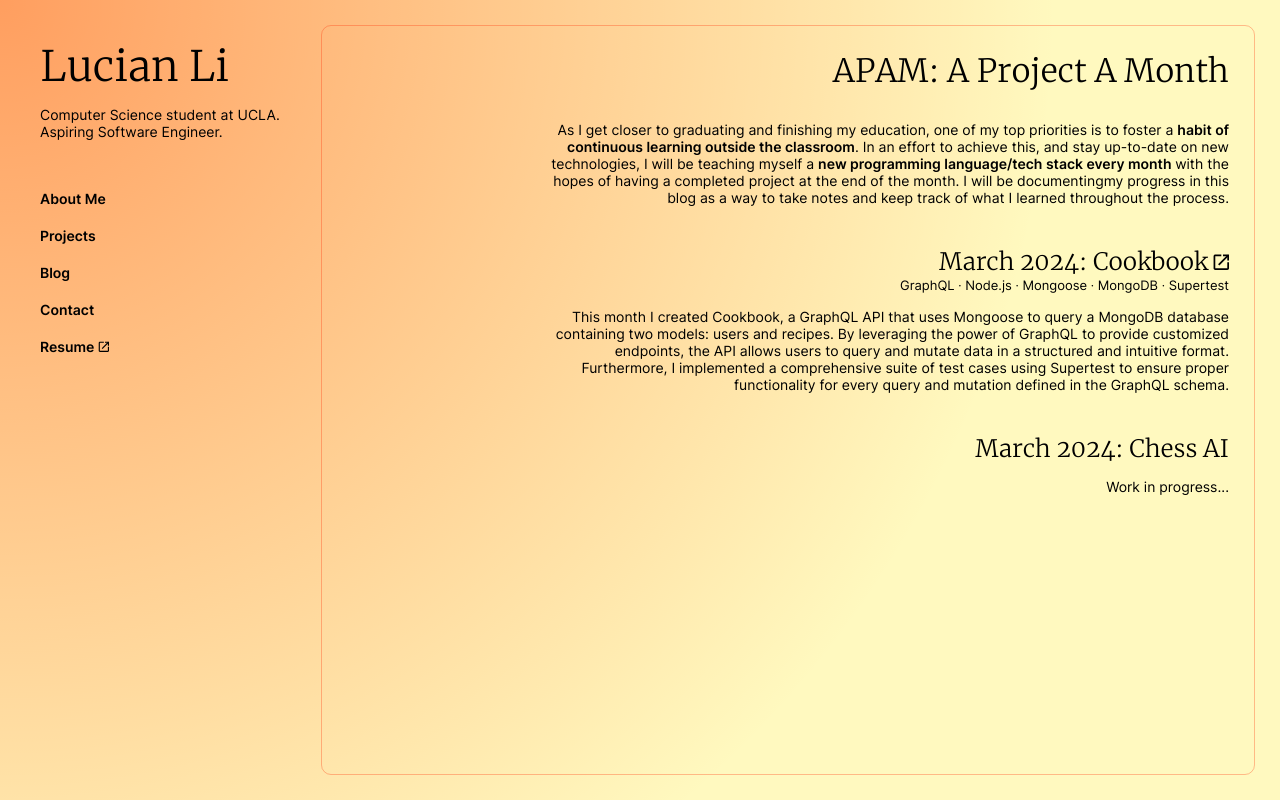
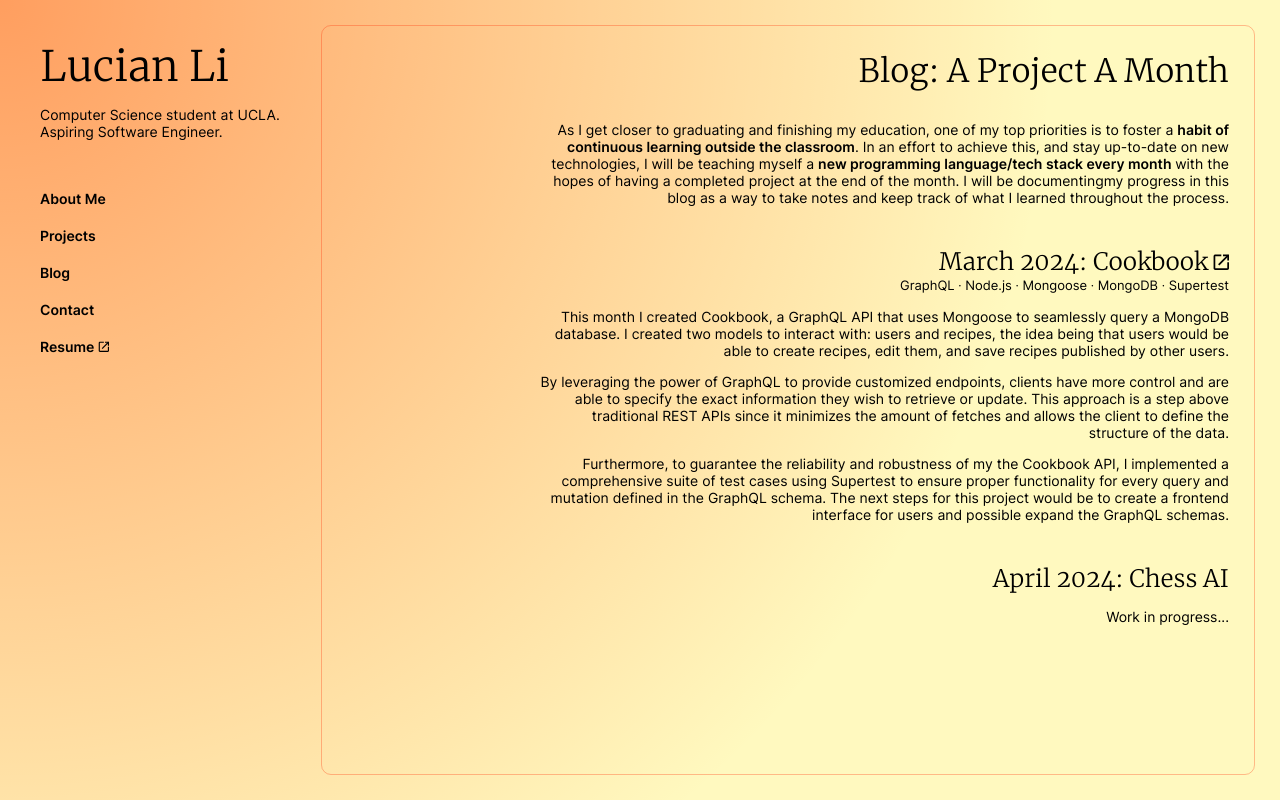
Before and after one commit to lucianli/personal-website, a React (Create React App) app: page /blog in a window 1280 px wide. Built offline with nearby package versions, Linux system fonts and the light colour scheme.

Commit message:
updated blog

```diff
--- a/src/pages/About.js
+++ b/src/pages/About.js
@@ -22,7 +22,7 @@ const About = () => {
             <p className={isMobile ? "about__content about__mobileContent" : "about__content"}>
                 As I get closer to graduating and finishing my education, one of my top priorities is to foster
                 a <p className={"about__bold"}>habit of continuous learning outside the classroom</p>. In an effort
-                to achieve this, and stay up-to-date on new technologies, every month I will be teaching myself
+                to achieve this and stay up-to-date on new technologies, every month I will be teaching myself
                 a new programming language/tech stack through the creation of a project, and documenting my journey
                 <Link to="/blog" onClick={() => setPage("blog")} className={"about__bold about__link"}> here</Link>.
             </p>
--- a/src/pages/Blog.js
+++ b/src/pages/Blog.js
@@ -9,7 +9,7 @@ const Blog = () => {
 
     return (
         <div>
-            <p className={isMobile ? "title mobileTitle" : "title"}>APAM: A Project A Month</p>
+            <p className={isMobile ? "title mobileTitle" : "title"}>Blog: A Project A Month</p>
             <p className={isMobile ? "blog__content blog__mobileContent" : "blog__content"}>
                 As I get closer to graduating and finishing my education, one of my top priorities is
                 to foster a <p className={"blog__bold"}>habit of continuous learning outside the classroom</p>.
@@ -34,11 +34,21 @@ const Blog = () => {
                     </p>
                 </a>
                 <p className={isMobile ? "blog__content blog__mobileContent" : "blog__content"}>
-                    This month I created Cookbook, a GraphQL API that uses Mongoose to query a MongoDB database
-                    containing two models: users and recipes. By leveraging the power of GraphQL to provide customized
-                    endpoints, the API allows users to query and mutate data in a structured and intuitive format.
-                    Furthermore, I implemented a comprehensive suite of test cases using Supertest to ensure proper
-                    functionality for every query and mutation defined in the GraphQL schema.
+                    This month I created Cookbook, a GraphQL API that uses Mongoose to seamlessly query a MongoDB database.
+                    I created two models to interact with: users and recipes, the idea being that users would be able to
+                    create recipes, edit them, and save recipes published by other users.
+                </p>
+                <p className={isMobile ? "blog__content blog__mobileContent" : "blog__content"}>
+                    By leveraging the power of GraphQL to provide customized endpoints, clients have more control and are
+                    able to specify the exact information they wish to retrieve or update. This approach is a step above
+                    traditional REST APIs since it minimizes the amount of fetches and allows the client to define the
+                    structure of the data.
+                </p>
+                <p className={isMobile ? "blog__content blog__mobileContent" : "blog__content"}>
+                    Furthermore, to guarantee the reliability and robustness of my the Cookbook API, I implemented a
+                    comprehensive suite of test cases using Supertest to ensure proper functionality for every query
+                    and mutation defined in the GraphQL schema. The next steps for this project would be to create
+                    a frontend interface for users and possible expand the GraphQL schemas.
                 </p>
             </div>
             <div className={isMobile ? "blog__mobileSection" : "blog__section"}>
@@ -49,7 +59,7 @@ const Blog = () => {
                     rel="noopener noreferrer"
                 > */}
                     <p className={isMobile ? "blog__title blog__mobileTitle" : "blog__title"}>
-                        March 2024: Chess AI
+                        April 2024: Chess AI
                         {/* <NewTabIcon className="newtabicon" height={isMobile ? 14 : 18} width={isMobile ? 14 : 18}/> */}
                     </p>
                     <p className={isMobile ? "blog__techstack blog__mobileTechstack" : "blog__techstack"}>
```
